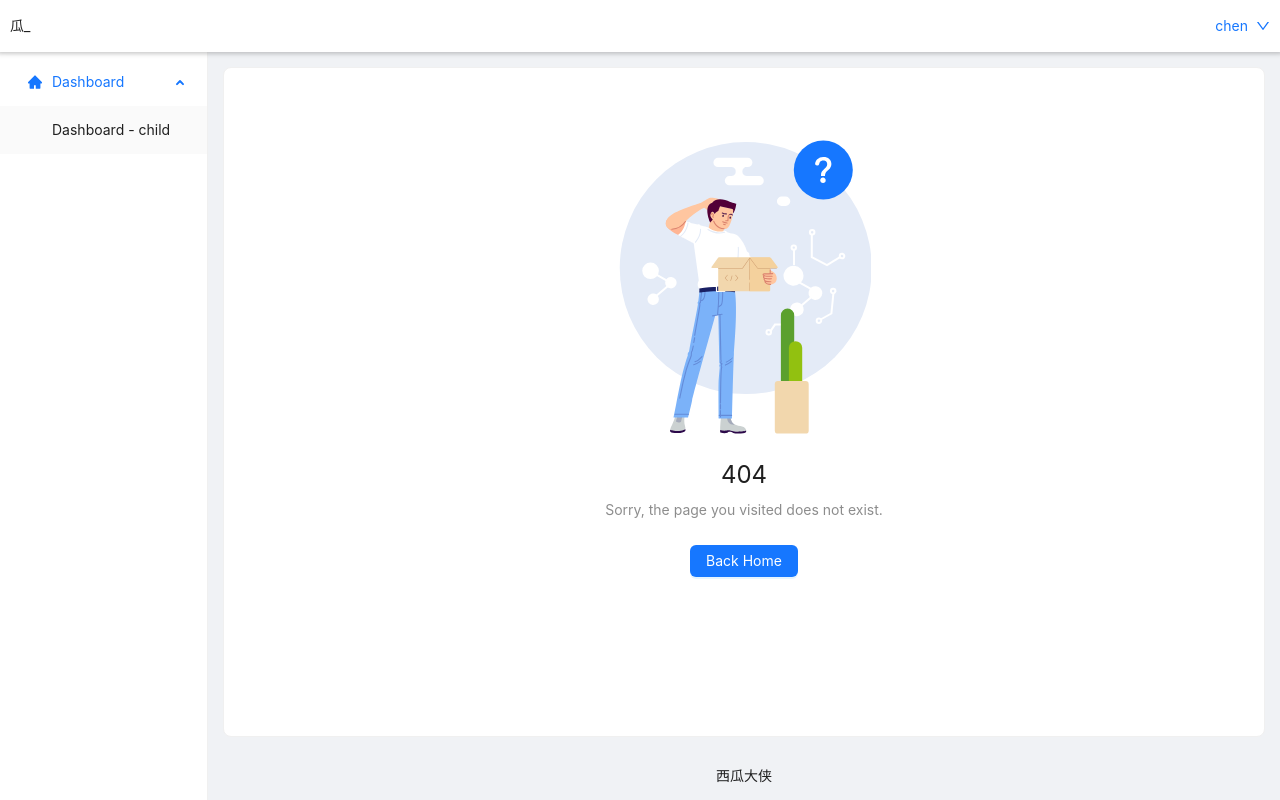
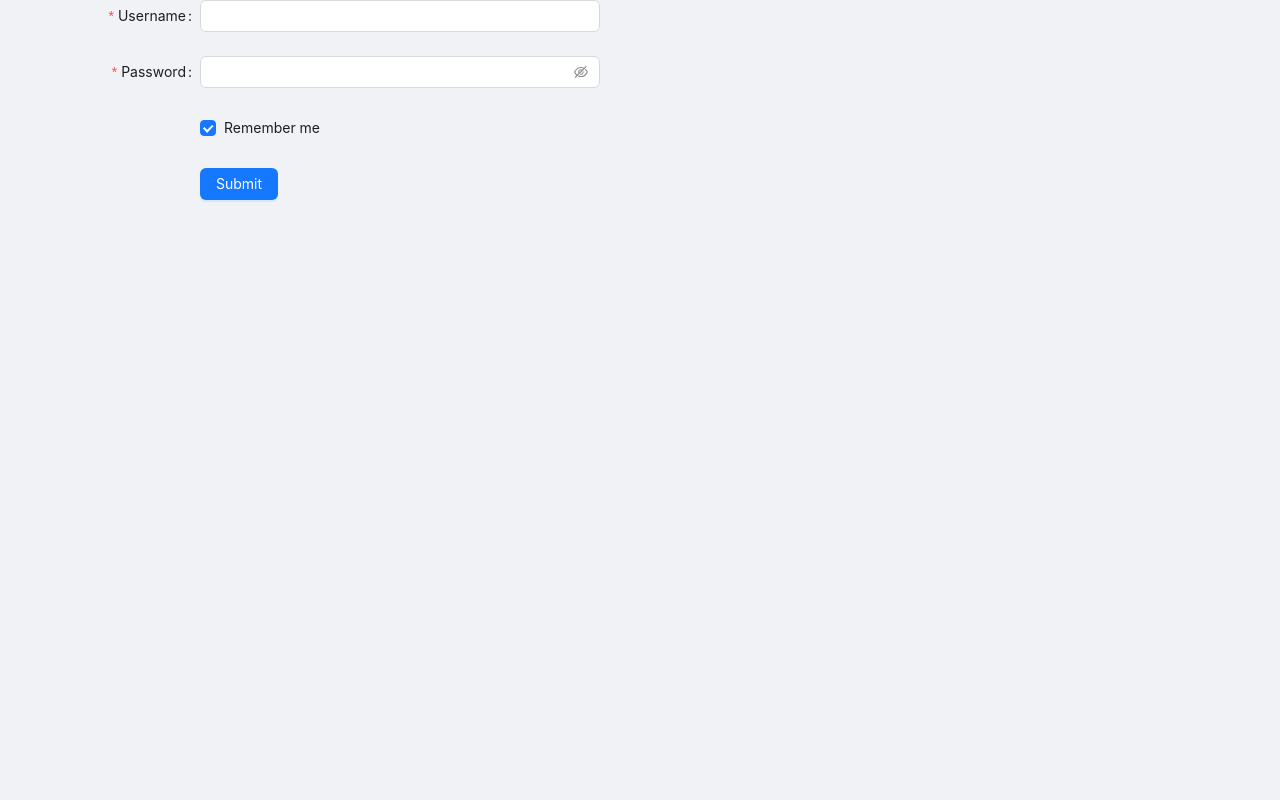
Before and after one commit to chenc041/react-nestjs-full-stack, a React app in the folder packages/webapp/: page /login in a window 1280 px wide. Before the commit this address had no page. Built offline with nearby package versions, Linux system fonts and the light colour scheme.

Commit message:
feat: add login page

```diff
--- a/packages/webapp/src/app.tsx
+++ b/packages/webapp/src/app.tsx
@@ -7,6 +7,7 @@ import { BasicLayout } from '~/layout';
 import Zh_CN from 'antd/locale/zh_CN';
 import { ErrorBoundary } from '~/exception/errorBoundary';
 import * as process from 'process';
+import { Login } from '~/pages/login';
 
 const App = () => {
   const [activePath, setActivePath] = React.useState('/');
@@ -38,7 +39,7 @@ const App = () => {
         process.env.NODE_ENV === 'development'
           ? undefined
           : async () => {
-              return new Promise((resolve) => {
+              return new Promise<{ name: string }>((resolve) => {
                 setTimeout(() => {
                   resolve({ name: 'chen' });
                 }, 100);
@@ -55,6 +56,14 @@ const App = () => {
           },
         };
       }),
+    },
+    {
+      path: 'login',
+      lazy: async () => {
+        return {
+          Component: Login,
+        };
+      },
     },
   ]);
 
--- a/packages/webapp/src/pages/login/index.tsx
+++ b/packages/webapp/src/pages/login/index.tsx
@@ -0,0 +1,49 @@
+import React from 'react';
+import { Button, Checkbox, Form, Input } from 'antd';
+
+const onFinish = (values: any) => {
+  console.log('Success:', values);
+};
+
+const onFinishFailed = (errorInfo: any) => {
+  console.log('Failed:', errorInfo);
+};
+
+type FieldType = {
+  username?: string;
+  password?: string;
+  remember?: string;
+};
+
+export const Login: React.FC = () => {
+  return (
+    <Form
+      name="basic"
+      labelCol={{ span: 8 }}
+      wrapperCol={{ span: 16 }}
+      style={{ maxWidth: 600 }}
+      initialValues={{ remember: true }}
+      onFinish={onFinish}
+      onFinishFailed={onFinishFailed}
+      autoComplete="off"
+    >
+      <Form.Item<FieldType> label="Username" name="username" rules={[{ required: true, message: 'Please input your username!' }]}>
+        <Input />
+      </Form.Item>
+
+      <Form.Item<FieldType> label="Password" name="password" rules={[{ required: true, message: 'Please input your password!' }]}>
+        <Input.Password />
+      </Form.Item>
+
+      <Form.Item<FieldType> name="remember" valuePropName="checked" wrapperCol={{ offset: 8, span: 16 }}>
+        <Checkbox>Remember me</Checkbox>
+      </Form.Item>
+
+      <Form.Item wrapperCol={{ offset: 8, span: 16 }}>
+        <Button type="primary" htmlType="submit">
+          Submit
+        </Button>
+      </Form.Item>
+    </Form>
+  );
+};
```
